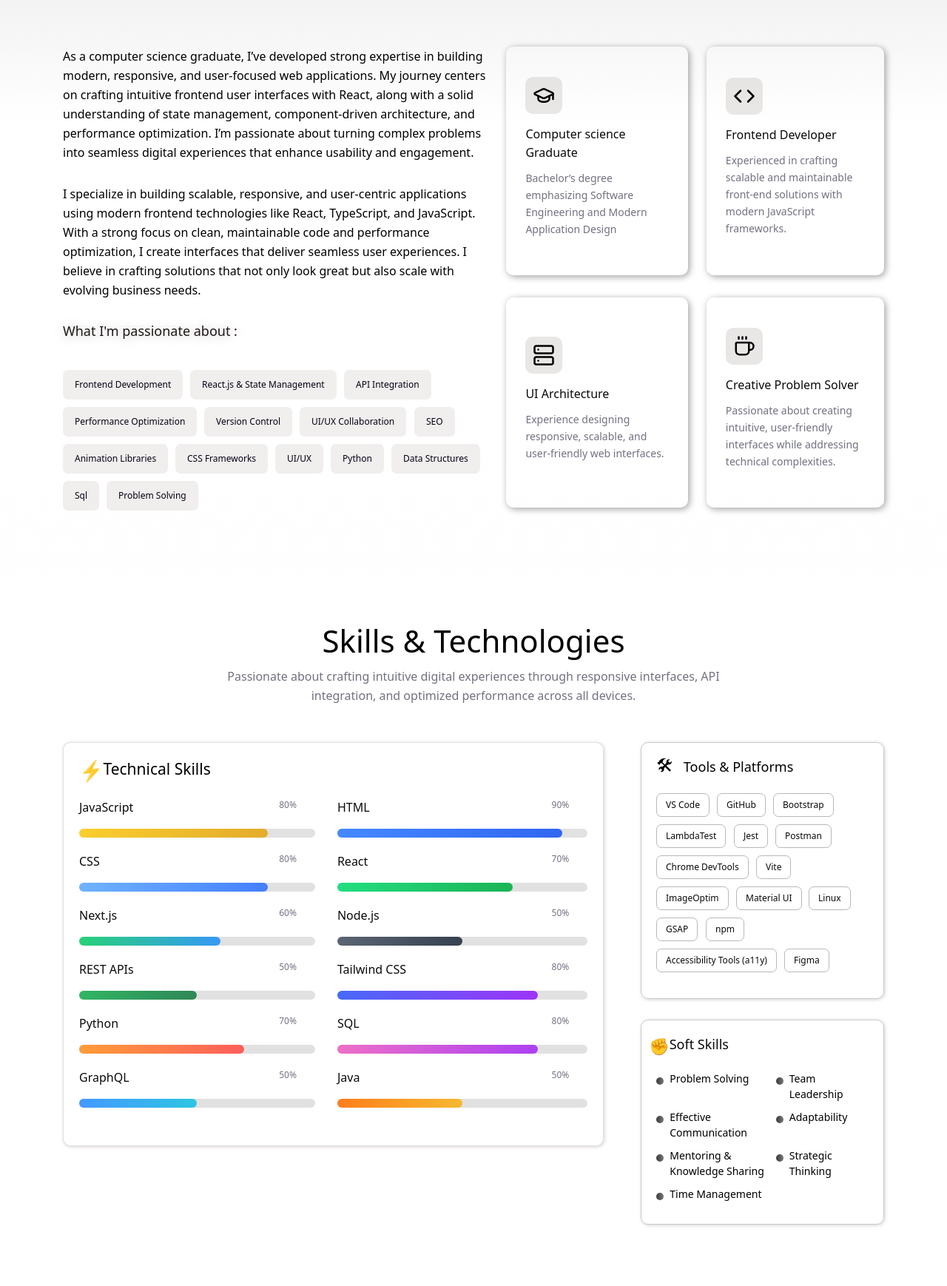
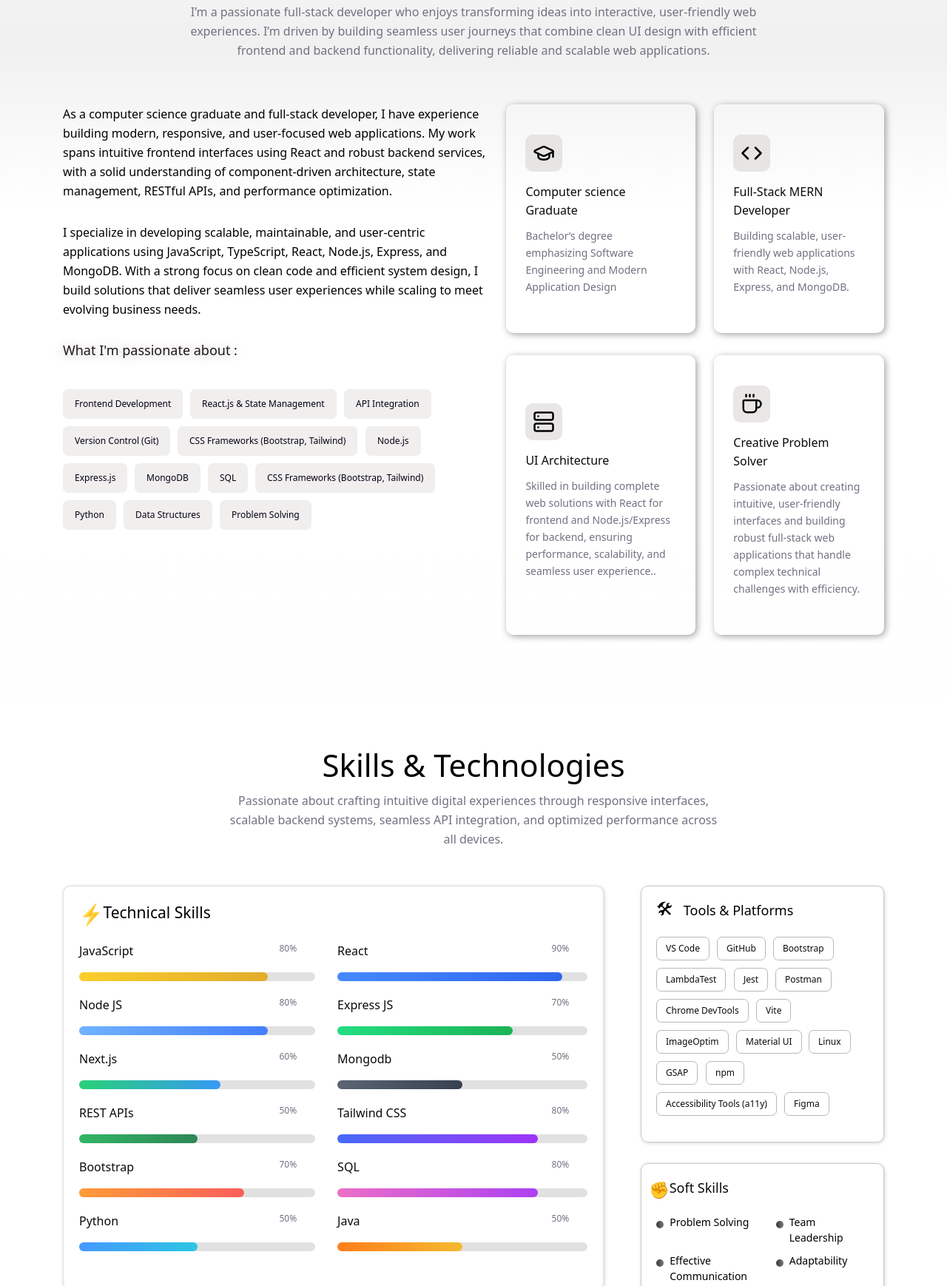
Before and after one commit to JayavardhanGundala/PORTFOLIO, a website: page index.html in a window 1280 px wide. Shown: the part 929-2667 px from the top of the page at 74% size. Drawn offline with nearby package versions, Linux system fonts and the light colour scheme.

Commit message:
Chages upto profile

```diff
--- a/index.html
+++ b/index.html
@@ -40,8 +40,8 @@
                 </ul>
             </div>
             <div class="resume">
-                    <a href="https://drive.google.com/file/d/1teUL81FbmTi2nlI6kaIPpSNxDiYBeeRl/view?usp=drive_link" download target="_blank"><i class="fa-solid fa-arrow-down"></i></a>
-                    <a class="down" href="https://drive.google.com/file/d/1teUL81FbmTi2nlI6kaIPpSNxDiYBeeRl/view?usp=drive_link" download target="_blank">Resume</a>
+                    <a href="https://drive.google.com/file/d/1gr9kKuymLgVap90vaDgKm6hqH8qAg2ml/view?usp=drive_link" download target="_blank"><i class="fa-solid fa-arrow-down"></i></a>
+                    <a class="down" href="https://drive.google.com/file/d/1gr9kKuymLgVap90vaDgKm6hqH8qAg2ml/view?usp=drive_link" download target="_blank">Resume</a>
             </div>
         </nav>
     <section class="homepage" id="home">
@@ -49,11 +49,11 @@
             <div class="left">
                 <p id="lpp1">Hello, I'm</p>
                 <h1 id="lhh1">Jayavardhan Gundala</h1>
-                <h2 id="lhh2">Front-End Developer & React <br> Developer </h2>
-                <p id="lpp2">Passionate frontend developer skilled in building responsive,user-friendly,and scalable web applications.I specialize in modern JavaScript ecosystems,crafting pixel-perfect UIs with seamless performance and great user experience.</p>
+                <h2 id="lhh2">Software Developer / Full-Stack MERN <br> Developer </h2>
+                <p id="lpp2">Passionate Full-Stack MERN Developer experienced in building responsive, user-friendly, and scalable web applications. Skilled in MongoDB, Express.js, React, and Node.js, with a strong focus on crafting pixel-perfect UIs, designing RESTful APIs, and delivering high-performance applications with a great user experience. Comfortable working across both frontend and backend to build complete, end-to-end solutions.</p>
                 <div class="btns">
                     <a href="#contact"><svg class="sv" xmlns="http://www.w3.org/2000/svg" width="24" height="24" viewBox="0 0 24 24" fill="none" stroke="currentColor" stroke-width="2" stroke-linecap="round" stroke-linejoin="round" class="lucide lucide-mail h-4 w-4" aria-hidden="true"><path d="m22 7-8.991 5.727a2 2 0 0 1-2.009 0L2 7"></path><rect x="2" y="4" width="20" height="16" rx="2"></rect></svg>Get In Touch</a>
-                    <a href="" download  target="_blank"><svg class="sv" xmlns="http://www.w3.org/2000/svg" width="24" height="24" viewBox="0 0 24 24" fill="none" stroke="currentColor" stroke-width="2" stroke-linecap="round" stroke-linejoin="round" class="lucide lucide-download h-4 w-4" aria-hidden="true"><path d="M12 15V3"></path><path d="M21 15v4a2 2 0 0 1-2 2H5a2 2 0 0 1-2-2v-4"></path><path d="m7 10 5 5 5-5"></path></svg>Download Resume</a>
+                    <a href="https://drive.google.com/file/d/1gr9kKuymLgVap90vaDgKm6hqH8qAg2ml/view?usp=drive_link" download  target="_blank"><svg class="sv" xmlns="http://www.w3.org/2000/svg" width="24" height="24" viewBox="0 0 24 24" fill="none" stroke="currentColor" stroke-width="2" stroke-linecap="round" stroke-linejoin="round" class="lucide lucide-download h-4 w-4" aria-hidden="true"><path d="M12 15V3"></path><path d="M21 15v4a2 2 0 0 1-2 2H5a2 2 0 0 1-2-2v-4"></path><path d="m7 10 5 5 5-5"></path></svg>Download Resume</a>
                 </div>
             </div>
             <div class="right">
@@ -76,12 +76,12 @@
     <section class="about" id="about">
         <div class="head">
         <h2 id="h">About Me</h2>
-        <p class="abp">I’m a passionate frontend developer who enjoys transforming ideas into interactive, user-friendly web experiences.   What drives me is creating seamless user journeys that blend clean design with efficient functionality.</p>
+        <p class="abp">I’m a passionate full-stack developer who enjoys transforming ideas into interactive, user-friendly web experiences. I’m driven by building seamless user journeys that combine clean UI design with efficient frontend and backend functionality, delivering reliable and scalable web applications.</p>
         </div>
         <div class="center">
             <div class="left">
-            <p id="lp1">As a computer science graduate, I’ve developed strong expertise in building modern, responsive, and user-focused web applications. My journey centers on crafting intuitive frontend user interfaces with React, along with a solid understanding of state management, component-driven architecture, and performance optimization. I’m passionate about turning complex problems into seamless digital experiences that enhance usability and engagement.</p>
-            <p id="lp2">I specialize in building scalable, responsive, and user-centric applications using modern frontend technologies like React, TypeScript, and JavaScript. With a strong focus on clean, maintainable code and performance optimization, I create interfaces that deliver seamless user experiences. I believe in crafting solutions that not only look great but also scale with evolving business needs.</p>
+            <p id="lp1">As a computer science graduate and full-stack developer, I have experience building modern, responsive, and user-focused web applications. My work spans intuitive frontend interfaces using React and robust backend services, with a solid understanding of component-driven architecture, state management, RESTful APIs, and performance optimization.</p>
+            <p id="lp2">I specialize in developing scalable, maintainable, and user-centric applications using JavaScript, TypeScript, React, Node.js, Express, and MongoDB. With a strong focus on clean code and efficient system design, I build solutions that deliver seamless user experiences while scaling to meet evolving business needs.</p>
             <h3 id="lh3">What I'm passionate about :</h3>
             <div id="boxes" class="skills">
 
@@ -101,8 +101,8 @@
                 <div class="indi">
                 <div class="single">
                     <div class="logo"><svg xmlns="http://www.w3.org/2000/svg" width="24" height="24" viewBox="0 0 24 24" fill="none" stroke="currentColor" stroke-width="2" stroke-linecap="round" stroke-linejoin="round" class="lucide lucide-code h-7 w-7 text-primary" aria-hidden="true"><path d="m16 18 6-6-6-6"></path><path d="m8 6-6 6 6 6"></path></svg></div>
-                <h4>Frontend Developer</h4>
-                <p>Experienced in crafting scalable and maintainable front-end solutions with modern JavaScript frameworks.</p>
+                <h4>Full-Stack MERN Developer</h4>
+                <p>Building scalable, user-friendly web applications with React, Node.js, Express, and MongoDB.</p>
                 </div>
             </div></div>
             <div class="indic">
@@ -110,7 +110,7 @@
                 <div class="single">
                     <div class="logo"><svg xmlns="http://www.w3.org/2000/svg" width="24" height="24" viewBox="0 0 24 24" fill="none" stroke="currentColor" stroke-width="2" stroke-linecap="round" stroke-linejoin="round" class="lucide lucide-server h-7 w-7 text-primary" aria-hidden="true"><rect width="20" height="8" x="2" y="2" rx="2" ry="2"></rect><rect width="20" height="8" x="2" y="14" rx="2" ry="2"></rect><line x1="6" x2="6.01" y1="6" y2="6"></line><line x1="6" x2="6.01" y1="18" y2="18"></line></svg></div>
                 <h4>UI Architecture</h4>
-                <p>Experience designing responsive, scalable, and user-friendly web interfaces.</p>
+                <p>Skilled in building complete web solutions with React for frontend and Node.js/Express for backend, ensuring performance, scalability, and seamless user experience..</p>
                 </div>
             </div>
             </div>
@@ -119,7 +119,7 @@
                 <div class="single">
                     <div class="logo"><svg xmlns="http://www.w3.org/2000/svg" width="24" height="24" viewBox="0 0 24 24" fill="none" stroke="currentColor" stroke-width="2" stroke-linecap="round" stroke-linejoin="round" class="lucide lucide-coffee h-7 w-7 text-primary" aria-hidden="true"><path d="M10 2v2"></path><path d="M14 2v2"></path><path d="M16 8a1 1 0 0 1 1 1v8a4 4 0 0 1-4 4H7a4 4 0 0 1-4-4V9a1 1 0 0 1 1-1h14a4 4 0 1 1 0 8h-1"></path><path d="M6 2v2"></path></svg></div>
                 <h4>Creative Problem Solver</h4>
-                <p>Passionate about creating intuitive, user-friendly interfaces while addressing technical complexities.</p>
+                <p>Passionate about creating intuitive, user-friendly interfaces and building robust full-stack web applications that handle complex technical challenges with efficiency.</p>
                 </div>
             </div>
             </div>
@@ -130,7 +130,7 @@
     <section class="skill" id="skills">
         <div class="headtop">
             <h2 id="sh2">Skills & Technologies</h2>
-            <p id="shp">Passionate about crafting intuitive digital experiences through responsive interfaces, API integration, and optimized performance across all devices.</p>
+            <p id="shp">Passionate about crafting intuitive digital experiences through responsive interfaces, scalable backend systems, seamless API integration, and optimized performance across all devices.</p>
         </div>
         <div class="contain">
             <div class="left" id="skillsl">
--- a/script/About.js
+++ b/script/About.js
@@ -1,6 +1,6 @@
 let sboxes=document.getElementById("boxes")
 
-const arr=["Frontend Development","React.js & State Management","API Integration","Performance Optimization","Version Control","UI/UX Collaboration","SEO","Animation Libraries","CSS Frameworks","UI/UX","Python","Data Structures ","Sql","Problem Solving"];
+const arr=["Frontend Development","React.js & State Management","API Integration","Version Control (Git)","CSS Frameworks (Bootstrap, Tailwind)","Node.js","Express.js","MongoDB","SQL","CSS Frameworks (Bootstrap, Tailwind)","Python","Data Structures ","Problem Solving"];
 arr.forEach(text=>{
     let t=document.createElement("span")
     t.textContent=text
--- a/script/skills.js
+++ b/script/skills.js
@@ -14,16 +14,16 @@ function progress(bar,target){
 const ts=document.querySelectorAll("#tools span");
 const skills=[
     { id: "skill-1", name: "JavaScript", percentage:80, color:"rgb(250, 206, 45),rgb(227, 172, 43)"},
-    { id: "skill-2", name: "HTML", percentage:90,color:"rgb(69, 137, 255),rgb(48, 102, 240)"},
-    { id: "skill-3", name: "CSS", percentage:80 ,color:"rgb(112, 179, 255),rgb(68, 127, 252)"},
-    { id: "skill-4", name: "React", percentage:70 ,color:"rgb(35, 222, 129),rgb(27, 179, 85)"},
+    { id: "skill-2", name: "React", percentage:90,color:"rgb(69, 137, 255),rgb(48, 102, 240)"},
+    { id: "skill-3", name: "Node JS", percentage:80 ,color:"rgb(112, 179, 255),rgb(68, 127, 252)"},
+    { id: "skill-4", name: "Express JS", percentage:70 ,color:"rgb(35, 222, 129),rgb(27, 179, 85)"},
     { id: "skill-5", name: "Next.js", percentage:60 ,color:"rgb(40, 209, 119),rgb(54, 153, 245)"},
-    { id: "skill-6", name: "Node.js", percentage:50 ,color:"rgb(91, 101, 115),rgb(55, 65, 79)"},
+    { id: "skill-6", name: "Mongodb", percentage:50 ,color:"rgb(91, 101, 115),rgb(55, 65, 79)"},
     { id: "skill-7", name: "REST APIs", percentage:50 ,color:"rgb(49, 181, 100),rgb(46, 135, 86)"},
     { id: "skill-8", name: "Tailwind CSS", percentage:80 ,color:"rgb(70, 106, 250),rgb(158, 52, 250)"},
-    { id: "skill-9", name: "Python", percentage:70 ,color:"rgb(255, 156, 56),rgb(252, 94, 91)"},
+    { id: "skill-9", name: "Bootstrap", percentage:70 ,color:"rgb(255, 156, 56),rgb(252, 94, 91)"},
     { id: "skill-10", name: "SQL", percentage:80 ,color:"rgb(237, 111, 199),rgb(172, 65, 242)"},
-    { id: "skill-11", name: "GraphQL", percentage:50 ,color:"rgb(69, 153, 255),rgb(45, 197, 227)"},
+    { id: "skill-11", name: "Python", percentage:50 ,color:"rgb(69, 153, 255),rgb(45, 197, 227)"},
     { id: "skill-12", name: "Java", percentage:50 ,color:"rgb(255, 126, 28),rgb(245, 185, 47)"}
 ]
 skills.forEach(skill=>{
--- a/styles/skills.css
+++ b/styles/skills.css
@@ -139,6 +139,7 @@
     font-weight: 500;
     line-height: 25px;
     color: rgb(3.939% 3.939% 3.939%);
+
 }
 .skill .contain .left .container .skillcontain .txt span:nth-child(2){
     font-size: 12px;
```
